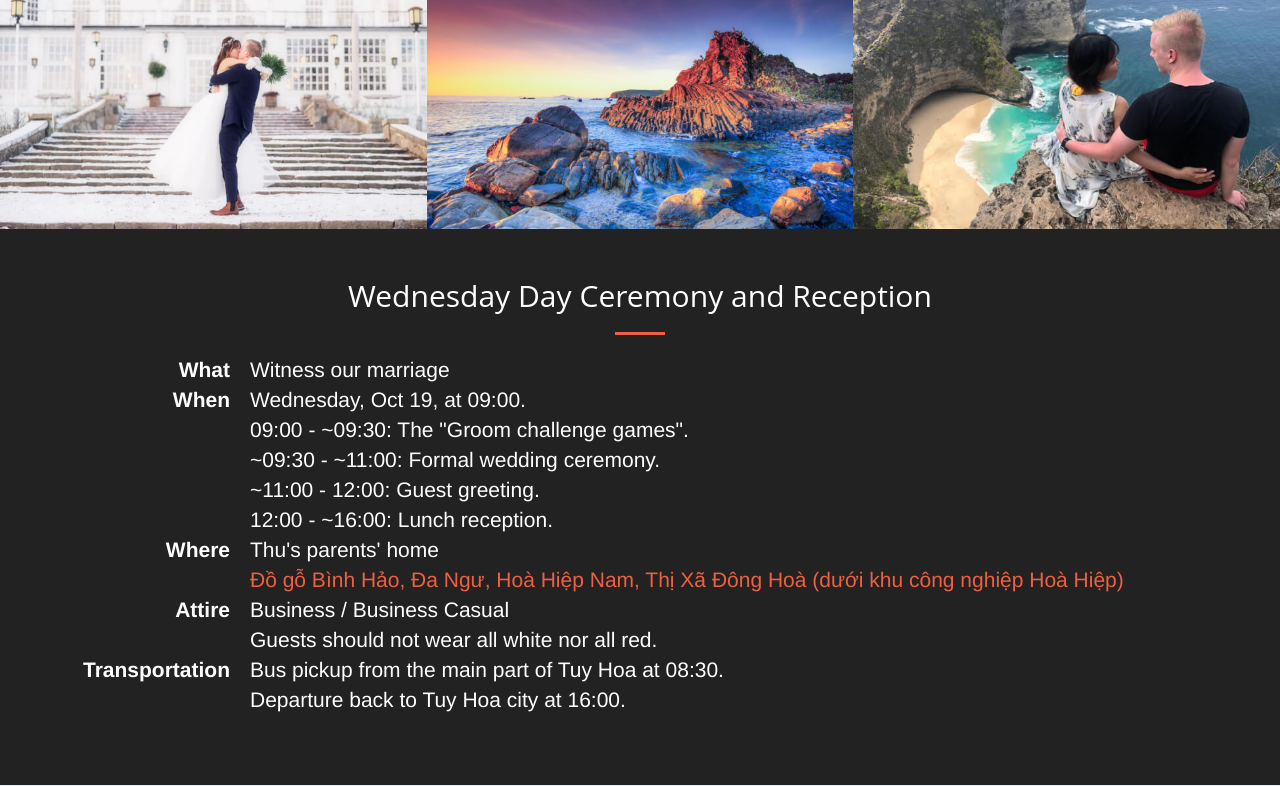
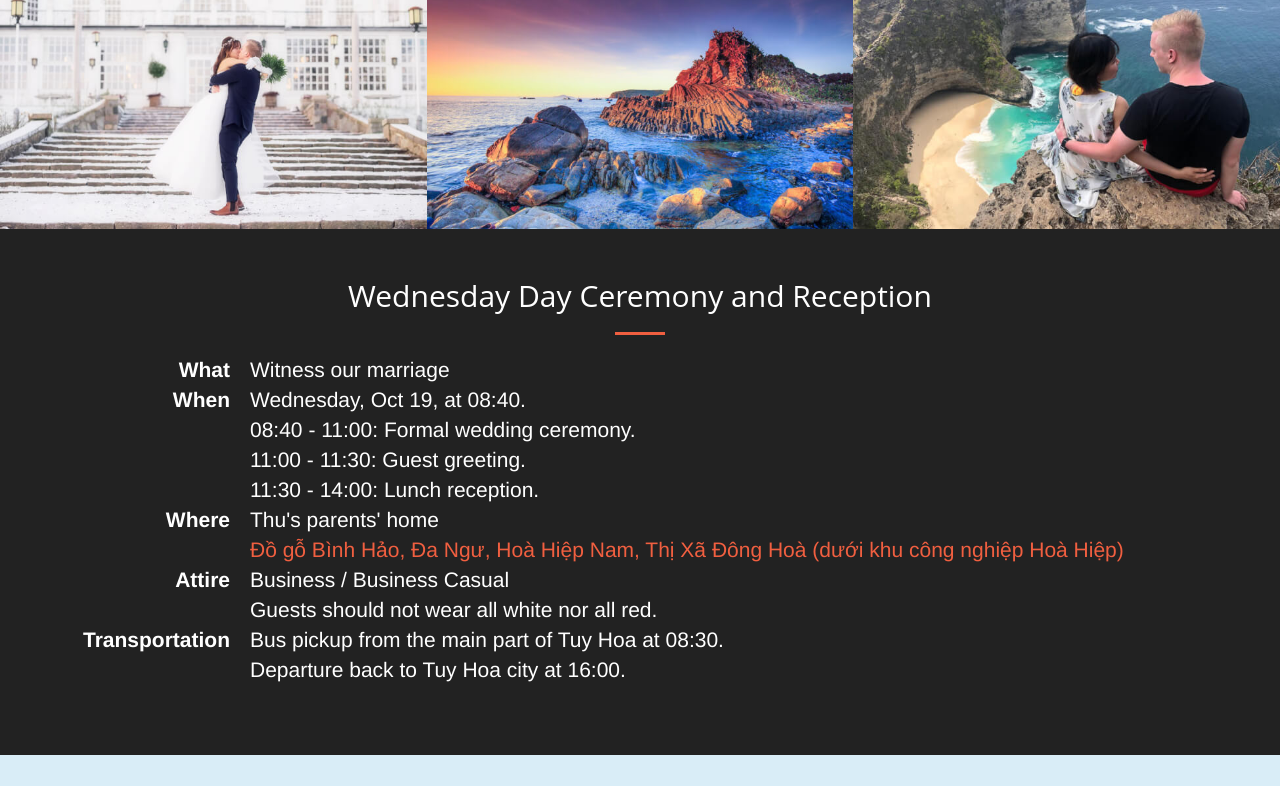
Before and after one commit to Soeren-Thu-Wedding/Soeren-Thu-Wedding.github.io, a Django app: page / in a window 1280 px wide. Shown: the part 1337-2123 px from the top of the page. Run offline with Django 3.2, Linux system fonts and the light colour scheme; some libraries are stand-ins or nearby versions.

Commit message:
Update events

```diff
--- a/bigday/templates/partials/event.html
+++ b/bigday/templates/partials/event.html
@@ -11,15 +11,13 @@
           <dd>Witness our marriage</dd>
           <dt>When</dt>
           <dd>
-            Wednesday, Oct 19, at 09:00.
+            Wednesday, Oct 19, at 08:40.
             <br />
-            09:00 - ~09:30: The "Groom challenge games".
+            08:40 - 11:00: Formal wedding ceremony.
             <br />
-            ~09:30 - ~11:00: Formal wedding ceremony.
+            11:00 - 11:30: Guest greeting.
             <br />
-            ~11:00 - 12:00: Guest greeting.
-            <br />
-            12:00 - ~16:00: Lunch reception.
+            11:30 - 14:00: Lunch reception.
           </dd>
           <dt>Where</dt>
           <dd>
```
